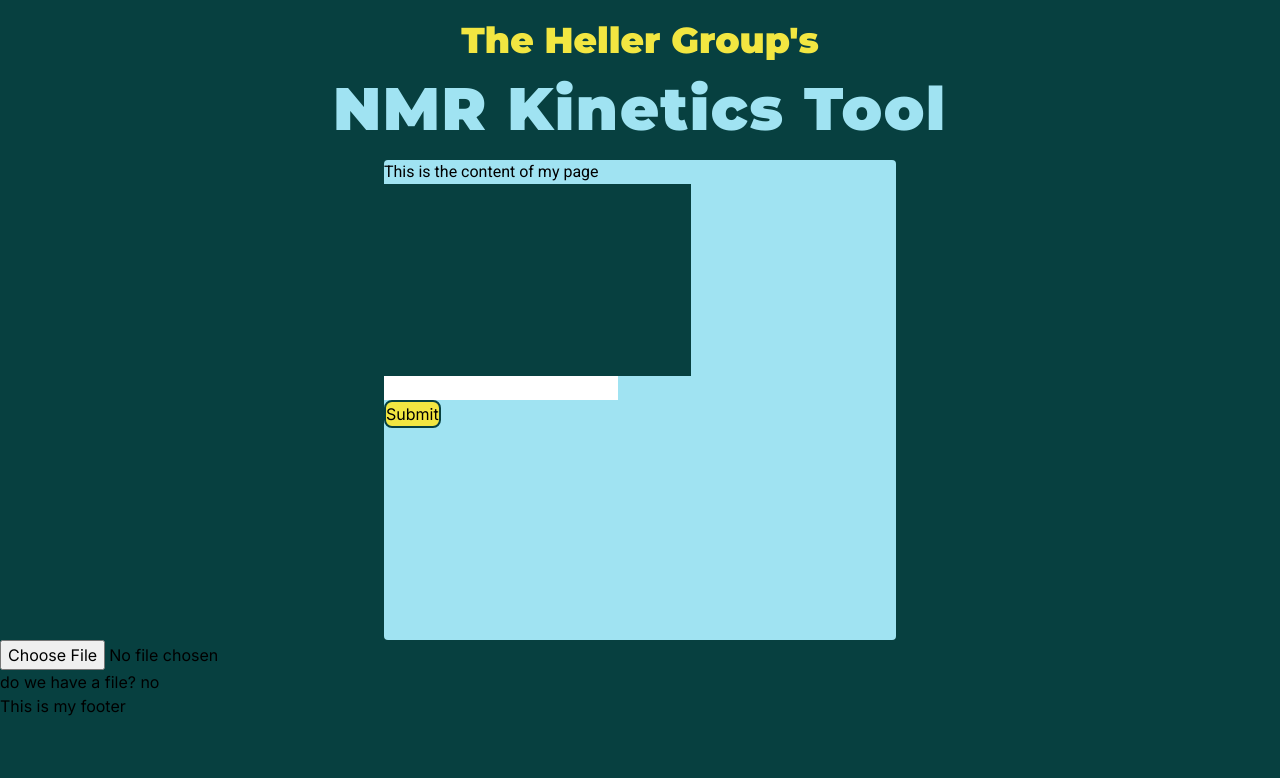
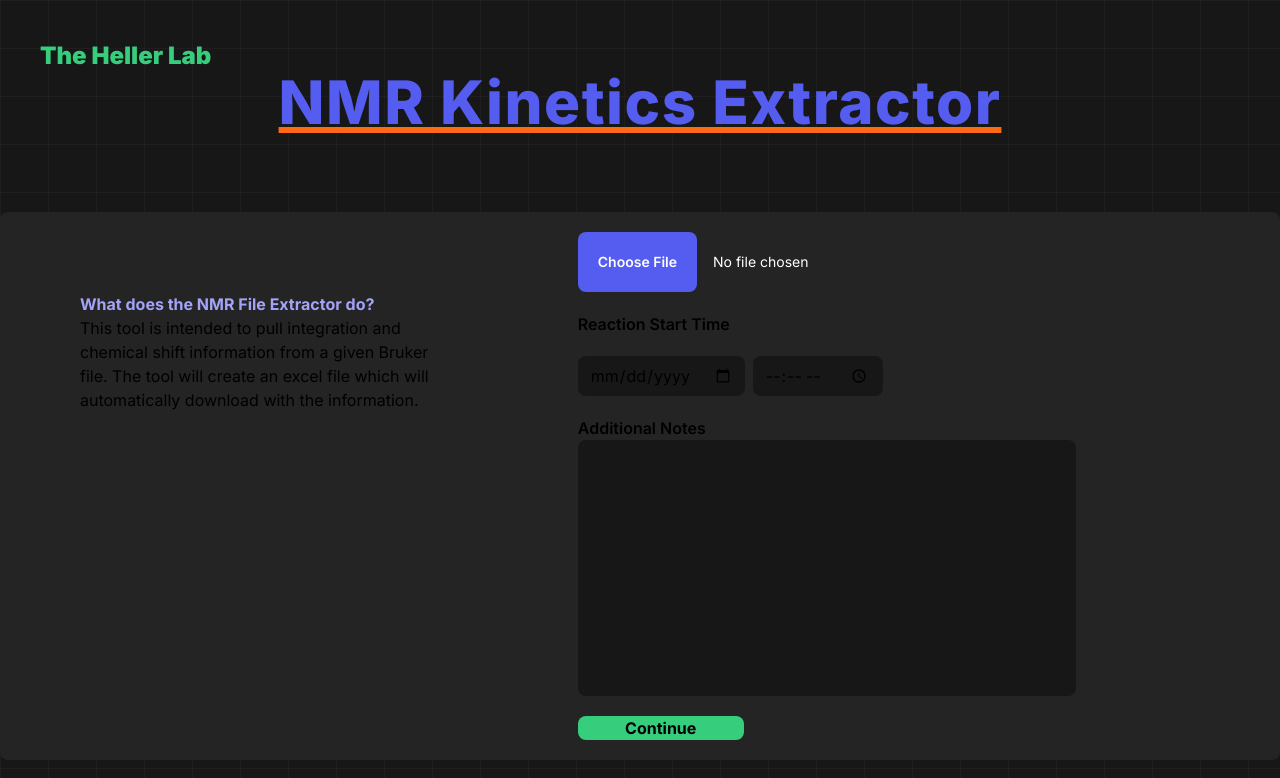
Before and after one commit to alyssarosales/NMR-Kinetics-Project, a Next.js app: page / in a window 1280 px wide. Shown: the top 778 px of the page. Built offline with nearby package versions, Linux system fonts and the light colour scheme.

Commit message:
Updated the visuals of the main page

```diff
--- a/package.json
+++ b/package.json
@@ -12,10 +12,11 @@
     "@zip.js/zip.js": "^2.7.34",
     "exceljs": "^4.4.0",
     "next": "14.1.0",
-    "react": "^18",
+    "react": "^18.2.0",
     "react-dom": "^18"
   },
   "devDependencies": {
+    "@tailwindcss/forms": "^0.5.7",
     "@types/node": "^20",
     "@types/react": "^18",
     "@types/react-dom": "^18",
--- a/src/app/layout.tsx
+++ b/src/app/layout.tsx
@@ -1,9 +1,14 @@
 import type { Metadata } from "next";
-import { Inter, Montserrat, Roboto } from "next/font/google";
+import { Inter, Montserrat, Roboto, Raleway } from "next/font/google";
 import "./globals.css";
 
 const inter = Inter({ subsets: ["latin"] });
 
+export const raleway = Raleway({
+  subsets: ['latin'],
+  weight: ['400', '500', '600', '700', '900'],
+  style: ['normal', 'italic'],
+});
 
 export const montserrat = Montserrat({
   subsets: ['latin'],
--- a/src/app/page.tsx
+++ b/src/app/page.tsx
@@ -1,217 +1,95 @@
-'use client';
-import SelectFile from "./components/SelectFile";
-/* import TextBox from "./components/TextBox"; */
-import DragDrop from "./components/DragDropFile"
-import { useState } from "react";
-import processZipFile, { Result } from "./lib/zipFileProcessor";
-import OptionConfigurator, { Options } from "./components/OptionConfigurator";
-import ResultArea from "./components/ResultArea";
-import { Dispatch, SetStateAction } from "react";
+function ChooseFileButton() {
+    return <>
+        <div className= 'flex-1'>
+            <input type="file" className="block w-full text-sm text-white
+            file:mr-4 file:py-5 file:px-5
+            file:rounded-lg file:border-0
+            file:text-sm file:font-semibold
+            file:bg-[#555CF0] file:text-white
+            hover:file:bg-[#555CF0]/75 file:cursor-pointer
+            "/>
+        </div>
+    </>
+}
+
+function TextInput() {
+    return <>
+        <div className='flex-1'>
+            <label htmlFor='notes' className='font-raleway font-semibold'>Additional Notes</label>
+            <textarea
+                id = 'notes'
+                className='block min-h-64 w-full rounded-lg resize-none border-none border-2 border-white bg-[#171717]  focus:ring-[#555CF0] focus:ring-inset focus:ring-4'
+            />
+        </div>
+    </>
+}
+
+function TimeInput() {
+    return <>
+        <div className='flex'>
+            <input
+                type='time'
+                className='border-none bg-[#171717] block rounded-lg form-input font-raleway focus:ring-[#555CF0] focus:ring-inset focus:ring-2'
+            />
+        </div>
+    </>
+}
+
+function DateInput() {
+    return<>
+        <div className='flex'>
+            <input
+            type='date'
+                className='border-none bg-[#171717] block rounded-lg font-raleway  focus:ring-[#555CF0] focus:ring-inset focus:ring-2'
+            />
+        </div>
+    </>
+}
+
+export default function MainPage() {
+    return(
+        <div className="h-screen flex flex-col space-y-10 bg-[#171717] bg-[linear-gradient(to_right,#80808012_1px,transparent_1px),linear-gradient(to_bottom,#80808012_1px,transparent_1px)] bg-[size:48px_48px]">
+            <header className="flex flex-col p-10">
+                <div className='flex justify-start'><span className= "text-[#36CE7D] text-2xl font-raleway font-black">The Heller Lab</span></div>
+
+                <div className='flex justify-center'><span className='text-[#555CF0] underline decoration-[#FF6915] font-raleway tracking-wide text-6xl font-extrabold'>NMR Kinetics Extractor</span></div>
+            </header>
+
+            <div className='flex flex-1 justify-center overflow-auto'>
 
 
-/* export default function Home() {
-  return (
-    <main className="flex min-h-screen flex-col items-center justify-between p-24">
-      <div className="z-10 max-w-5xl w-full items-center justify-between font-mono text-sm lg:flex">
-        <p className="fixed left-0 top-0 flex w-full justify-center border-b border-gray-300 bg-gradient-to-b from-zinc-200 pb-6 pt-8 backdrop-blur-2xl dark:border-neutral-800 dark:bg-zinc-800/30 dark:from-inherit lg:static lg:w-auto  lg:rounded-xl lg:border lg:bg-gray-200 lg:p-4 lg:dark:bg-zinc-800/30">
-          Get started by editing&nbsp;
-          <code className="font-mono font-bold">src/app/page.tsx</code>
-        </p>
-        <div className="fixed bottom-0 left-0 flex h-48 w-full items-end justify-center bg-gradient-to-t from-white via-white dark:from-black dark:via-black lg:static lg:h-auto lg:w-auto lg:bg-none">
-          <a
-            className="pointer-events-none flex place-items-center gap-2 p-8 lg:pointer-events-auto lg:p-0"
-            href="https://vercel.com?utm_source=create-next-app&utm_medium=appdir-template&utm_campaign=create-next-app"
-            target="_blank"
-            rel="noopener noreferrer"
-          >
-            By{" "}
-            <Image
-              src="/vercel.svg"
-              alt="Vercel Logo"
-              className="dark:invert"
-              width={100}
-              height={24}
-              priority
-            />
-          </a>
-        </div>
+                <div className='flex flex-row flex-1 max-w-7xl space-between-2 p-20 bg-[#242424] rounded-lg'>
+                    <div className='flex flex-col w-1/3 rounded-lg'>
+                        <span className= 'font-raleway font-bold text-[#A3A3F8]'>What does the NMR File Extractor do?</span>
+                        <span className='font-raleway'>This tool is intended to pull integration and chemical shift information from a given Bruker file. The tool will create an excel file which will automatically download with the information.  </span>
                     </div>
 
-      <div className="relative flex place-items-center before:absolute before:h-[300px] before:w-full sm:before:w-[480px] before:-translate-x-1/2 before:rounded-full before:bg-gradient-radial before:from-white before:to-transparent before:blur-2xl before:content-[''] after:absolute after:-z-20 after:h-[180px] after:w-full sm:after:w-[240px] after:translate-x-1/3 after:bg-gradient-conic after:from-sky-200 after:via-blue-200 after:blur-2xl after:content-[''] before:dark:bg-gradient-to-br before:dark:from-transparent before:dark:to-blue-700 before:dark:opacity-10 after:dark:from-sky-900 after:dark:via-[#0141ff] after:dark:opacity-40 before:lg:h-[360px] z-[-1]">
-        <Image
-          className="relative dark:drop-shadow-[0_0_0.3rem_#ffffff70] dark:invert"
-          src="/next.svg"
-          alt="Next.js Logo"
-          width={180}
-          height={37}
-          priority
-        />
+                    <div className='flex w-2/3 rounded-lg justify-center'>
+
+                        <form className='flex flex-col w-2/3 place-content-center space-y-5'>
+                            <ChooseFileButton />
+
+                            <label htmlFor='reactiontime' className='font-raleway font-semibold'>Reaction Start Time</label>
+                            <div id='reactiontime' className ='flex flex-row space-x-2'>
+                                <DateInput/>
+                                <TimeInput/>
                             </div>
 
-      <div className="mb-32 grid text-center lg:max-w-5xl lg:w-full lg:mb-0 lg:grid-cols-4 lg:text-left">
-        <a
-          href="https://nextjs.org/docs?utm_source=create-next-app&utm_medium=appdir-template&utm_campaign=create-next-app"
-          className="group rounded-lg border border-transparent px-5 py-4 transition-colors hover:border-gray-300 hover:bg-gray-100 hover:dark:border-neutral-700 hover:dark:bg-neutral-800/30"
-          target="_blank"
-          rel="noopener noreferrer"
-        >
-          <h2 className={`mb-3 text-2xl font-semibold`}>
-            Docs{" "}
-            <span className="inline-block transition-transform group-hover:translate-x-1 motion-reduce:transform-none">
-              -&gt;
-            </span>
-          </h2>
-          <p className={`m-0 max-w-[30ch] text-sm opacity-50`}>
-            Find in-depth information about Next.js features and API.
-          </p>
-        </a>
-
-        <a
-          href="https://nextjs.org/learn?utm_source=create-next-app&utm_medium=appdir-template-tw&utm_campaign=create-next-app"
-          className="group rounded-lg border border-transparent px-5 py-4 transition-colors hover:border-gray-300 hover:bg-gray-100 hover:dark:border-neutral-700 hover:dark:bg-neutral-800/30"
-          target="_blank"
-          rel="noopener noreferrer"
-        >
-          <h2 className={`mb-3 text-2xl font-semibold`}>
-            Learn{" "}
-            <span className="inline-block transition-transform group-hover:translate-x-1 motion-reduce:transform-none">
-              -&gt;
-            </span>
-          </h2>
-          <p className={`m-0 max-w-[30ch] text-sm opacity-50`}>
-            Learn about Next.js in an interactive course with&nbsp;quizzes!
-          </p>
-        </a>
-
-        <a
-          href="https://vercel.com/templates?framework=next.js&utm_source=create-next-app&utm_medium=appdir-template&utm_campaign=create-next-app"
-          className="group rounded-lg border border-transparent px-5 py-4 transition-colors hover:border-gray-300 hover:bg-gray-100 hover:dark:border-neutral-700 hover:dark:bg-neutral-800/30"
-          target="_blank"
-          rel="noopener noreferrer"
-        >
-          <h2 className={`mb-3 text-2xl font-semibold`}>
-            Templates{" "}
-            <span className="inline-block transition-transform group-hover:translate-x-1 motion-reduce:transform-none">
-              -&gt;
-            </span>
-          </h2>
-          <p className={`m-0 max-w-[30ch] text-sm opacity-50`}>
-            Explore starter templates for Next.js.
-          </p>
-        </a>
-
-        <a
-          href="https://vercel.com/new?utm_source=create-next-app&utm_medium=appdir-template&utm_campaign=create-next-app"
-          className="group rounded-lg border border-transparent px-5 py-4 transition-colors hover:border-gray-300 hover:bg-gray-100 hover:dark:border-neutral-700 hover:dark:bg-neutral-800/30"
-          target="_blank"
-          rel="noopener noreferrer"
-        >
-          <h2 className={`mb-3 text-2xl font-semibold`}>
-            Deploy{" "}
-            <span className="inline-block transition-transform group-hover:translate-x-1 motion-reduce:transform-none">
-              -&gt;
-            </span>
-          </h2>
-          <p className={`m-0 max-w-[30ch] text-sm opacity-50 text-balance`}>
-            Instantly deploy your Next.js site to a shareable URL with Vercel.
-          </p>
-        </a>
-      </div>
-    </main>
-  );
-}
- */
-
-const defaultOptions: Options = {
-  option1: '',
-  option2: '',
-  option3: false,
-}
-
-export default function Home() {
-  const [result, setResult] = useState<Result>();
-
-  const [options, setOptions] = useState<Options>(defaultOptions);
-
-
-  const [zipFileURI, _setZipFileURI] = useState<string>('');
-
-  function setZipFileURI(newValue: SetStateAction<string>) {
-    setOptions(defaultOptions)
-    _setZipFileURI(newValue)
-  }
-
-
-  async function onGoButtonClicked() {
-    if (!zipFileURI) {
-      alert("No you can't do that")
-      return
-    }
-    const result = await processZipFile(zipFileURI, options)
-    setResult(result)
-
-  }
-
-  return (
-    <main className="h-screen flex-col bg-main-green">
-
-      <div id='AppTitle' className="w-full h-1/5 pt-5 text-center">
-        <h1>
-          <span className='font-display font-black text-4xl text-accent-yellow'>The Heller Group's</span>
-          <br />
-          <span className='font-display font-black text-6xl text-sky-blue leading-relaxed tracking-wide'>NMR Kinetics Tool</span>
-        </h1>
-      </div>
-
-      <div id='SubmissionContainer' className="w-full h-3/5 flex justify-center">
-
-        <div className='w-2/5 h-full bg-sky-blue rounded'>
-          <p className="font-body">This is the content of my page</p>
-
-          <div id='DragDrop Box' className='w-3/5 h-2/5 bg-main-green'>
+                            <TextInput/>
+                            <input className= 'font-raleway font-bold bg-[#36CE7D] rounded-lg cursor-pointer w-1/3 hover:bg-[#36CE7D]/75' type='submit' value='Continue'/>
+                        </form>
 
                     </div>
 
-          {/*           <div id='SelectFile'>
-            <input type='file'/>
-          </div> */}
-
-          <div id='TextBox'>
-            <input type='text' />
                 </div>
 
-          <button id='Submit' className='rounded-lg border-2 border-main-green bg-accent-yellow'> Submit</button>
-        </div>
             </div>
 
-      <DragDrop onFileReceived={setZipFileURI} />
-      <div>
-        do we have a file? {zipFileURI ? 'yes' : 'no'}
+            <footer className="">
+
+            </footer>
+
         </div>
+        )
 
-      {zipFileURI && <>
-
-        <OptionConfigurator options={options} setOptions={setOptions} />
-
-        <button
-          onClick={onGoButtonClicked}
-          disabled={!zipFileURI}
-          className="rounded-none border-1 bg-accent-yellow">go!</button>
-      </>
 }
-
-
-      {result &&
-        <ResultArea result={result} />
-      }
-
-
-      {/* <TextBox/> */}
-
-
-      <footer>
-        This is my footer
-      </footer>
-    </main>
-  )
-}
--- a/tailwind.config.ts
+++ b/tailwind.config.ts
@@ -7,17 +7,23 @@ const config: Config = {
     "./src/app/**/*.{js,ts,jsx,tsx,mdx}",
   ],
   theme: {
-    colors: {
-      'main-green': '#074040',
-      'accent-yellow': '#F2E641',
-      transparent: 'transparent',
-      'sky-blue': '#A0E3F2',
+    extend: {
+      colors: {
+        'main-green': '#074040',
+        'accent-yellow': '#F2E641',
+        transparent: 'transparent',
+        'sky-blue': '#A0E3F2',
+      },
     },
     fontFamily: {
-      'display': ['Montserrat'],
+      'display': ['Raleway'],
       'body': ['Roboto'],
     },
   },
+
+  plugins: [
+    require('@tailwindcss/forms'),
+  ],
 };
 
 export default config;
```
Also changed, not shown: 1 other file (tests, documents, lock files or other folders). Lines whose indentation alone changed are shown as unchanged.
